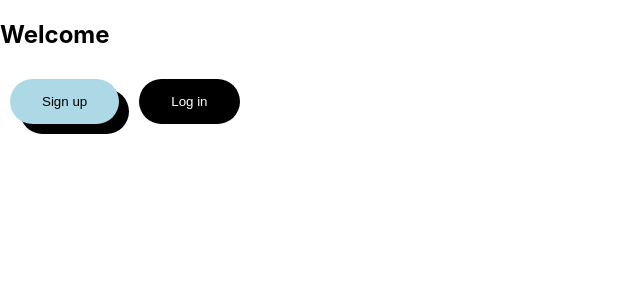
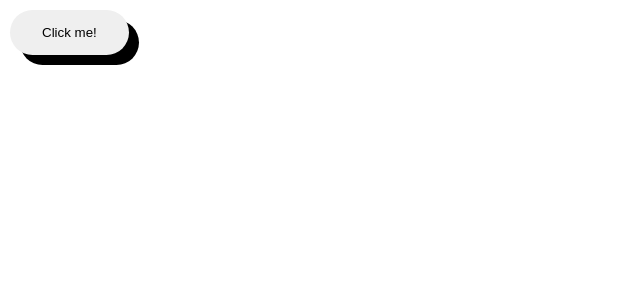
Before and after one commit to vaishnavi-bandaru/my-react-demo, a React (Create React App) app: page / in a window 1280 px wide. Shown: the top 300 px of the page, without its empty margins (0-640 px from the left). Built offline with nearby package versions, Linux system fonts and the light colour scheme.

Commit message:
Vaishnavi | implementing useRef

```diff
--- a/src/App.js
+++ b/src/App.js
@@ -1,6 +1,7 @@
 import './App.css';
 import MyButton from './components/MyButton/MyButton';
 import MyApp from './components/MyContext/MyContext';
+import Counter from './components/MyRef/MyRef';
 
 export default function App() {
     const clicked = true
@@ -24,7 +25,8 @@ export default function App() {
             {/* <h1>Frens</h1>
         <ul>{listFrens}</ul> */}
             {/* <MyButton name={buttonName} showText={clicked}/> */}
-            <MyApp/>
+            {/* <MyApp/> */}
+            <Counter/>
             {/* <MyButton name={buttonName} showText={clicked}/> */}
         </>
 
--- a/src/components/MyContext/MyContext.js
+++ b/src/components/MyContext/MyContext.js
@@ -15,7 +15,7 @@ function Form() {
   return (
     <Panel title="Welcome">
       <Button>Sign up</Button>
-      <ThemeContext.Provider value="dark">
+      <ThemeContext.Provider value="light">
         <Button>Log in</Button>
       </ThemeContext.Provider>
     </Panel>
--- /dev/null
+++ b/src/components/MyRef/MyRef.js
@@ -0,0 +1,18 @@
+import { useRef, useState } from 'react';
+
+export default function Counter() {
+  let ref = useRef(0);
+  const [dummy,setDummy]= useState(0);
+
+  function handleClick() {
+    setDummy(dummy+1);
+    ref.current = ref.current + 1;
+    alert('You clicked ' + ref.current + ' times!');
+  }
+
+  return (
+    <button onClick={handleClick}>
+      Click me!
+    </button>
+  );
+}
```
